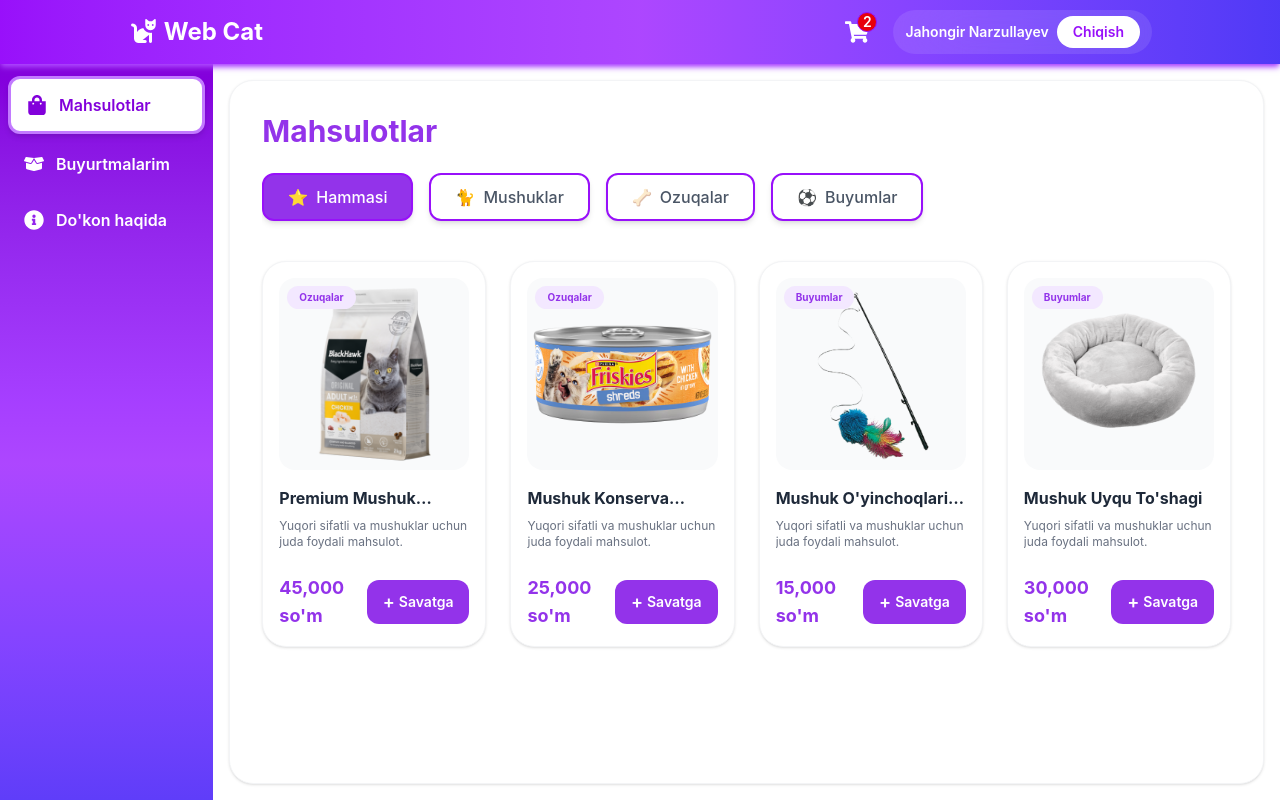
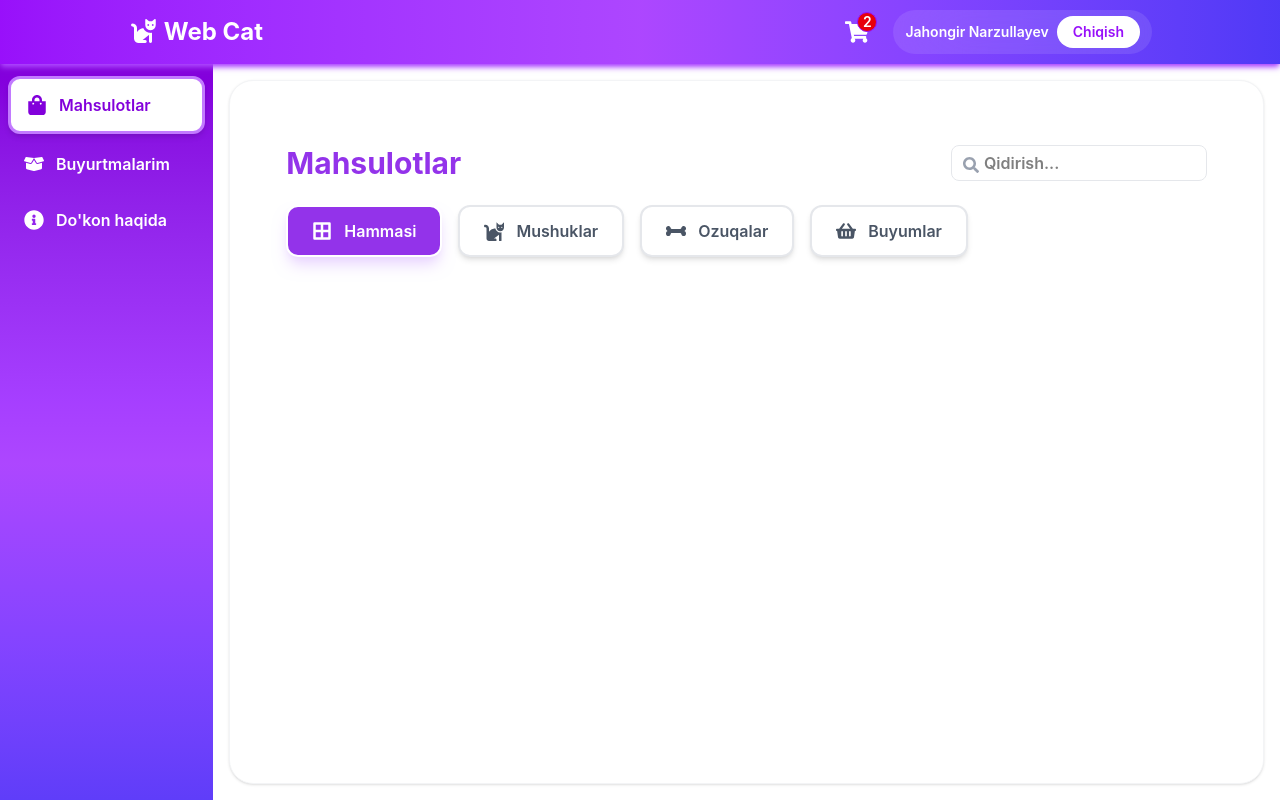
Before and after one commit to Jahon214/web-cat, a React (Vite) app: page / in a window 1280 px wide. Built offline with nearby package versions, Linux system fonts and the light colour scheme.

Commit message:
feat: add CartContext for managing shopping cart state

```diff
--- a/src/components/common/ProductCard.jsx
+++ b/src/components/common/ProductCard.jsx
@@ -1,4 +1,5 @@
 import React from 'react'
+
 
 // src/components/common/ProductCard.jsx
 const ProductCard = ({ title, price, category, image }) => {
--- a/src/pages/Orders.jsx
+++ b/src/pages/Orders.jsx
@@ -1,8 +1,116 @@
-import React from 'react'
+import React from "react"
+import { FaBoxOpen, FaClock, FaCheckCircle, FaTruck } from "react-icons/fa"
+
+// Test uchun buyurtmalar ma'lumotlari
+const ORDERS_DATA = [
+  {
+    id: "#8842",
+    date: "12.03.2024",
+    status: "Yetkazildi",
+    total: "145,000",
+    items: "Premium Mushuk Ovqati (2x), O'yinchoq (1x)",
+    statusType: "completed",
+  },
+  {
+    id: "#8951",
+    date: "15.03.2024",
+    status: "Yo'lda",
+    total: "75,000",
+    items: "Mushuk Konserva Ovqati (3x)",
+    statusType: "shipping",
+  },
+  {
+    id: "#9012",
+    date: "20.03.2024",
+    status: "Kutilmoqda",
+    total: "30,000",
+    items: "Mushuk Uyqu To'shagi (1x)",
+    statusType: "pending",
+  },
+]
 
 const Orders = () => {
+  // Status ranglarini va iconlarini aniqlash funksiyasi
+  const getStatusStyles = (type) => {
+    switch (type) {
+      case "completed":
+        return {
+          color: "text-green-600",
+          bg: "bg-green-100",
+          icon: <FaCheckCircle />,
+        }
+      case "shipping":
+        return { color: "text-blue-600", bg: "bg-blue-100", icon: <FaTruck /> }
+      case "pending":
+        return {
+          color: "text-amber-600",
+          bg: "bg-amber-100",
+          icon: <FaClock />,
+        }
+      default:
+        return {
+          color: "text-gray-600",
+          bg: "bg-gray-100",
+          icon: <FaBoxOpen />,
+        }
+    }
+  }
+
   return (
-    <div>Orders</div>
+    <div className="max-w-6xl mx-auto px-4 py-8">
+      <h1 className="text-3xl font-bold text-[#9333EA] mb-8">Buyurtmalarim</h1>
+
+      <div className="space-y-4">
+        {ORDERS_DATA.length > 0 ? (
+          ORDERS_DATA.map((order) => {
+            const style = getStatusStyles(order.statusType)
+            return (
+              <div
+                key={order.id}
+                className="bg-white rounded-2xl p-6 shadow-sm border border-gray-100 flex flex-col md:flex-row md:items-center justify-between gap-4 hover:shadow-md transition-shadow"
+              >
+                {/* Chap tomon: ID va Ma'lumotlar */}
+                <div className="flex items-start gap-4">
+                  <div
+                    className={`p-4 rounded-xl text-2xl ${style.bg} ${style.color}`}
+                  >
+                    {style.icon}
+                  </div>
+                  <div>
+                    <h3 className="font-bold text-gray-800 text-lg">
+                      Buyurtma {order.id}
+                    </h3>
+                    <p className="text-sm text-gray-500 mb-1">{order.date}</p>
+                    <p className="text-sm text-gray-600 italic truncate max-w-62.5 md:max-w-md">
+                      {order.items}
+                    </p>
+                  </div>
+                </div>
+
+                {/* O'ng tomon: Status va Narx */}
+                <div className="flex items-center justify-between md:flex-col md:items-end gap-2">
+                  <span
+                    className={`px-4 py-1.5 rounded-full text-xs font-bold uppercase tracking-wider ${style.bg} ${style.color}`}
+                  >
+                    {order.status}
+                  </span>
+                  <p className="text-xl font-bold text-gray-900">
+                    {order.total} so'm
+                  </p>
+                </div>
+              </div>
+            )
+          })
+        ) : (
+          <div className="text-center py-20 bg-gray-50 rounded-3xl border-2 border-dashed border-gray-200">
+            <FaBoxOpen className="text-5xl text-gray-300 mx-auto mb-4" />
+            <p className="text-gray-400 text-lg">
+              Hali buyurtmalar mavjud emas.
+            </p>
+          </div>
+        )}
+      </div>
+    </div>
   )
 }
 
--- a/src/pages/Products.jsx
+++ b/src/pages/Products.jsx
@@ -1,62 +1,104 @@
-// src/pages/Products.jsx
+import { useState } from "react"
+// Kerakli iconlarni import qilamiz
+import {
+  FaBorderAll,
+  FaCat,
+  FaBone,
+  FaShoppingBasket,
+  FaSearch,
+} from "react-icons/fa"
 import ProductCard from "../components/common/ProductCard"
 
-const categories = [
-  { id: 1, name: "Hammasi", icon: "⭐", active: true },
-  { id: 2, name: "Mushuklar", icon: "🐈", active: false },
-  { id: 3, name: "Ozuqalar", icon: "🦴", active: false },
-  { id: 4, name: "Buyumlar", icon: "⚽", active: false },
+// Kategoriyalarni ID va Icon komponenti bilan belgilaymiz
+const CATEGORIES = [
+  { id: "all", name: "Hammasi", icon: <FaBorderAll /> },
+  { id: "cats", name: "Mushuklar", icon: <FaCat /> },
+  { id: "foods", name: "Ozuqalar", icon: <FaBone /> },
+  { id: "items", name: "Buyumlar", icon: <FaShoppingBasket /> },
+]
+
+const ALL_PRODUCTS = [
+  {
+    id: 1,
+    title: "Premium Mushuk Ovqati",
+    price: "45,000",
+    category: "foods",
+    image: "/products/1.png",
+  },
+  {
+    id: 2,
+    title: "Mushuk Konserva Ovqati",
+    price: "25,000",
+    category: "foods",
+    image: "/products/2.png",
+  },
+  {
+    id: 3,
+    title: "Mushuk O'yinchoqlari",
+    price: "15,000",
+    category: "items",
+    image: "/products/3.png",
+  },
+  {
+    id: 4,
+    title: "Mushuk Uyqu To'shagi",
+    price: "30,000",
+    category: "items",
+    image: "/products/4.png",
+  },
+  {
+    id: 5,
+    title: "Scottish Fold Mushuk",
+    price: "150,000",
+    category: "cats",
+    image: "/products/5.png",
+  }
 ]
 
 const Products = () => {
+  const [activeCategory, setActiveCategory] = useState("all")
+  const [searchQuery, setSearchQuery] = useState("")
+
+  // Filtrlash mantiqi: Kategoriya + Qidiruv
+  const filteredProducts = ALL_PRODUCTS.filter((product) => {
+    const matchesCategory =
+      activeCategory === "all" || product.category === activeCategory
+    const matchesSearch = product.title
+      .toLowerCase()
+      .includes(searchQuery.toLowerCase())
+    return matchesCategory && matchesSearch
+  })
+
   return (
-    <div>
-      <h1 className="text-3xl font-bold text-[#9333EA] mb-6">Mahsulotlar</h1>
+    <div className="px-6 py-8">
+      <div className="flex justify-between">
+        <h1 className="text-3xl text-[#9333EA] font-bold">Mahsulotlar</h1>
 
-      {/* Filter Tugmalari */}
-      <div className="flex gap-4 mb-8 overflow-x-auto pb-2">
-        {categories.map((cat) => (
-          <button
-            key={cat.id}
-            className={`flex items-center gap-2 px-6 py-2.5 rounded-xl border-2 border-purple-600 shadow-md hover:shadow-purple-400 cursor-pointer transition-all whitespace-nowrap
-              ${cat.active
-                ? "bg-[#9333EA] text-white border-[#9333EA]"
-                : "bg-white text-gray-600"
-            }`}
-          >
-            <span>{cat.icon}</span>
-            <span className="font-medium">{cat.name}</span>
+        {/* Search input  */}
+        <div className="flex relative">
+          <FaSearch size={16} className="absolute top-3 left-3 text-gray-400" />
+          <input className="border border-gray-200 focus:ring-2 focus:ring-purple-500 transition-all w-64 rounded-lg pl-8 outline-none font-semibold"
+            type="text" placeholder="Qidirish..." onChange={(e) => setSearchQuery(e.target.value)} />
+        </div>
+      </div>
+
+      {/* Buttons */}
+      <div className="flex gap-4 mt-6">
+        {CATEGORIES.map((cat) => (
+          <button key={cat.id} onClick={() => setActiveCategory(cat.id)} className={` border-2 transition-all rounded-xl cursor-pointer px-6 py-3 flex items-center gap-3 ${
+            activeCategory === cat.id
+            ? "bg-[#9333EA] text-white shadow-lg shadow-purple-200" : "bg-white border-gray-200 shadow-md hover:shadow-purple-400 text-gray-600 hover:border-purple-200 hover:text-purple-600 "
+          }
+          `}>
+            <span className="text-xl">{cat.icon}</span>
+            <span className="font-semibold">{cat.name}</span>
           </button>
         ))}
       </div>
 
-      {/* Mahsulotlar Grid */}
-      <div className="grid grid-cols-1 sm:grid-cols-2 lg:grid-cols-3 xl:grid-cols-4 gap-6">
-        {/* Test uchun bir nechta mahsulot */}
-        <ProductCard
-          title="Premium Mushuk Ovqati"
-          price="45,000"
-          category="Ozuqalar"
-          image="/products/1.png"
-        />
-        <ProductCard
-          title="Mushuk Konserva Ovqati"
-          price="25,000"
-          category="Ozuqalar"
-          image="/products/2.png"
-        />
-        <ProductCard
-          title="Mushuk O'yinchoqlari To'plami"
-          price="15,000"
-          category="Buyumlar"
-          image="/products/3.png"
-        />
-        <ProductCard
-          title="Mushuk Uyqu To'shagi"
-          price="30,000"
-          category="Buyumlar"
-          image="/products/4.png"
-        />
+      {/* Products grid */}
+      <div>
+
       </div>
     </div>
   )
```
Also changed, not shown: src/pages/About.jsx (+103 -2 lines), public/products/5.png (added), src/context/CartContext.jsx (added).
